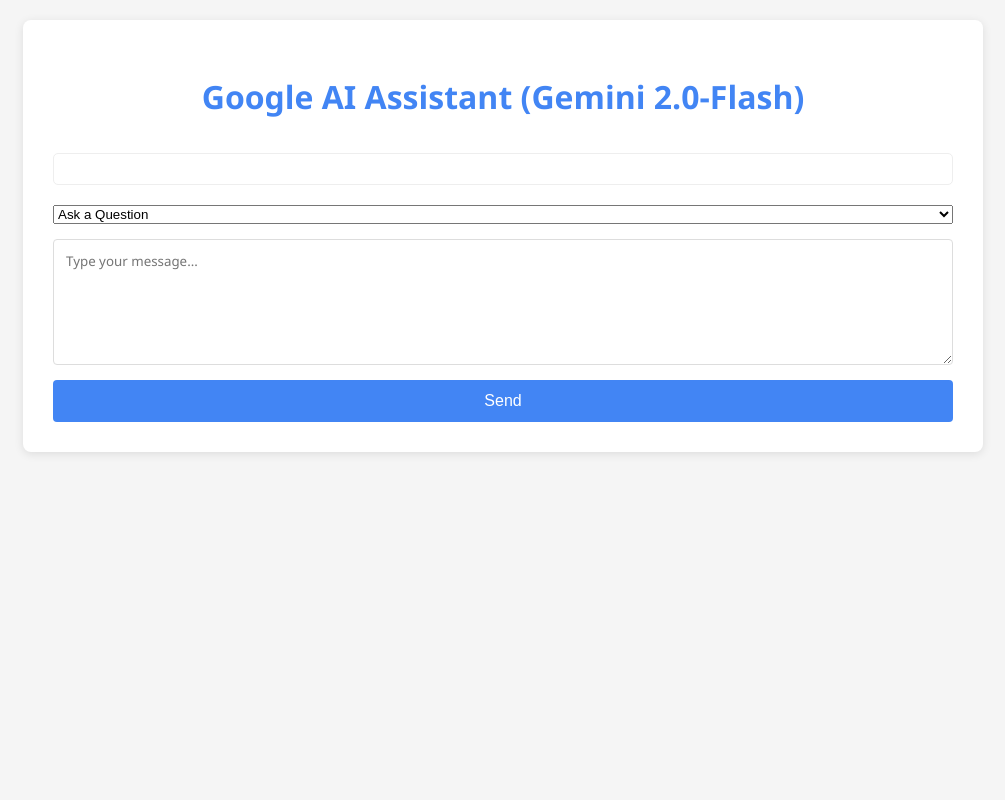
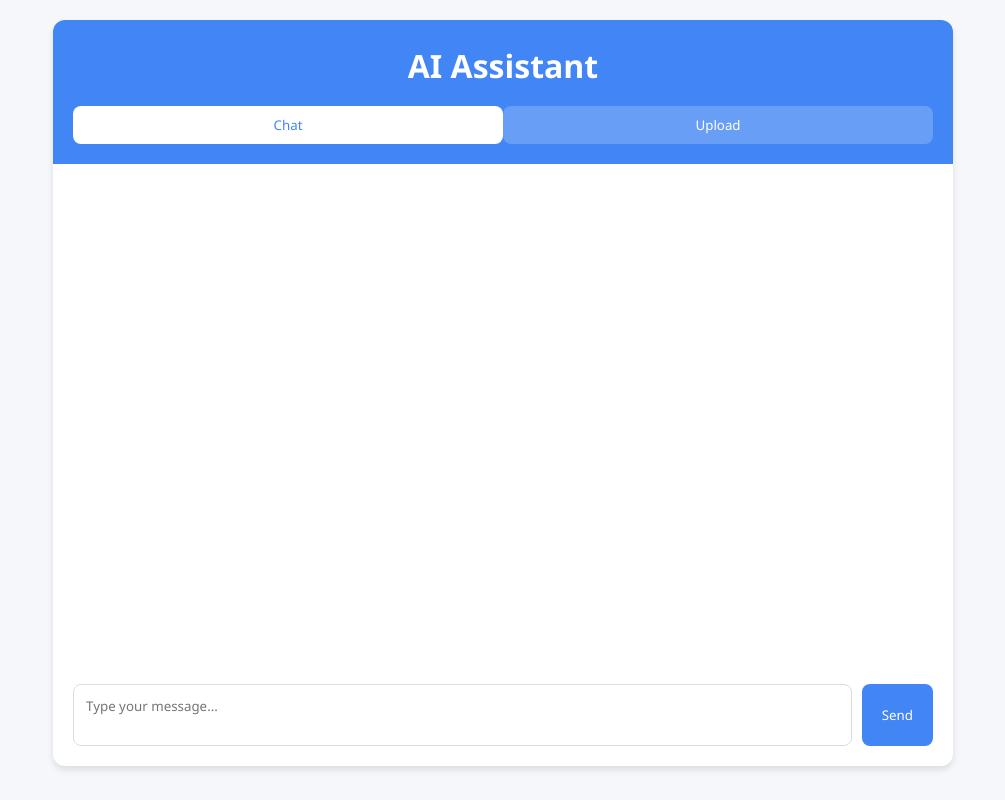
Before and after one commit to sanjaykumarsettibathula/AI-Assistant, a Flask app: page / in a window 1280 px wide. Shown: the whole page, without its empty margins (137-1142 px from the left). Run offline with Flask 3, Linux system fonts and the light colour scheme.

Commit message:
made some improvements

````diff
--- a/app.py
+++ b/app.py
@@ -1,160 +1,119 @@
-from flask import Flask, render_template, request, session, redirect, url_for, jsonify
+from flask import Flask, render_template, request, session, jsonify
 import google.generativeai as genai
 from dotenv import load_dotenv
 import os
-import sqlite3
 from werkzeug.utils import secure_filename
-import tempfile
-import fitz  # PyMuPDF for PDFs
-from docx import Document  # For Word docs
-from datetime import datetime
+import fitz  # PyMuPDF
+from docx import Document
+import re
+from database import init_db, log_conversation, log_feedback
 
-# Load environment
+# Initialize
 load_dotenv()
-GOOGLE_API_KEY = os.getenv("GOOGLE_API_KEY")
-FLASK_SECRET_KEY = os.getenv("FLASK_SECRET_KEY")
+init_db()
 
 # Configure Gemini
-genai.configure(api_key=GOOGLE_API_KEY)
+genai.configure(api_key=os.getenv("GOOGLE_API_KEY"))
 model = genai.GenerativeModel('gemini-1.5-flash')
 
 app = Flask(__name__)
-app.secret_key = FLASK_SECRET_KEY
+app.secret_key = os.getenv("FLASK_SECRET_KEY")
 app.config['UPLOAD_FOLDER'] = 'uploads'
 os.makedirs(app.config['UPLOAD_FOLDER'], exist_ok=True)
 
-# Database setup
-def init_db():
-    conn = sqlite3.connect('feedback.db')
-    cursor = conn.cursor()
-    cursor.execute('''
-        CREATE TABLE IF NOT EXISTS feedback (
-            id INTEGER PRIMARY KEY AUTOINCREMENT,
-            query TEXT,
-            response TEXT,
-            helpful BOOLEAN,
-            timestamp DATETIME DEFAULT CURRENT_TIMESTAMP
-        )
-    ''')
-    conn.commit()
-    conn.close()
-
-init_db()
-
-# File processing
+# Constants
 ALLOWED_EXTENSIONS = {'txt', 'pdf', 'docx'}
+MAX_FILE_SIZE = 10 * 1024 * 1024  # 10MB
 
 def allowed_file(filename):
-    return '.' in filename and \
-           filename.rsplit('.', 1)[1].lower() in ALLOWED_EXTENSIONS
+    return '.' in filename and filename.rsplit('.', 1)[1].lower() in ALLOWED_EXTENSIONS
 
 def extract_text(filepath):
     try:
         if filepath.endswith('.pdf'):
-            # PDF processing with PyMuPDF
             doc = fitz.open(filepath)
-            text = ""
-            for page in doc:
-                text += page.get_text()
-            return text.strip()
-
+            return " ".join(page.get_text() for page in doc)
         elif filepath.endswith('.docx'):
-            # Word document processing
-            doc = Document(filepath)
-            return "\n".join([para.text for para in doc.paragraphs])
-
+            return "\n".join(p.text for p in Document(filepath).paragraphs)
         elif filepath.endswith('.txt'):
-            # Plain text file
             with open(filepath, 'r', encoding='utf-8') as f:
                 return f.read()
-
-        else:
-            return "Unsupported file type"
-    except Exception as e:
-        return f"Error processing file: {str(e)}"
-
-# AI functions
-def get_ai_response(prompt, context=None):
-    try:
-        if context:
-            messages = [{"role": "user", "content": msg} for msg in context]
-            messages.append({"role": "user", "content": prompt})
-            response = model.generate_content(messages)
-        else:
-            response = model.generate_content(prompt)
-        return response.text
+        return "Unsupported file type"
     except Exception as e:
         return f"Error: {str(e)}"
 
-# Routes
-@app.route('/', methods=['GET', 'POST'])
+def format_response(text):
+    # Markdown to HTML conversion
+    text = re.sub(r'\*\*(.*?)\*\*', r'<strong>\1</strong>', text)
+    text = re.sub(r'\*(.*?)\*', r'<em>\1</em>', text)
+    text = re.sub(r'\$(.*?)\$', r'<div class="math">\1</div>', text)
+    text = re.sub(r'```(.*?)```', r'<pre class="code">\1</pre>', text, flags=re.DOTALL)
+    text = re.sub(r'^-\s(.*)$', r'<li>\1</li>', text, flags=re.MULTILINE)
+    text = text.replace('\n\n', '<br>')
+    return text
+
+@app.route('/')
 def home():
-    if 'conversation' not in session:
-        session['conversation'] = []
+    if 'session_id' not in session:
+        session['session_id'] = os.urandom(16).hex()
+    return render_template('index.html')
 
-    # Initialize default values
-    response = None
-    user_input = None
+@app.route('/api/chat', methods=['POST'])
+def handle_chat():
+    user_input = request.json.get('message', '').strip()
+    if not user_input:
+        return jsonify({'error': 'Empty message'}), 400
 
-    if request.method == 'POST':
-        user_input = request.form.get('user_input', '')
-        task_type = request.form.get('task_type', 'answer')
+    try:
+        response = model.generate_content(user_input).text
+        formatted = format_response(response)
+        log_conversation(session['session_id'], user_input, response)
+        return jsonify({'response': formatted})
+    except Exception as e:
+        return jsonify({'error': str(e)}), 500
 
-        if task_type == 'upload':
-            return redirect(url_for('upload_file'))
+@app.route('/api/upload', methods=['POST'])
+def handle_upload():
+    if 'file' not in request.files:
+        return jsonify({'error': 'No file'}), 400
 
-        if user_input:  # Only process if input exists
-            response = get_ai_response(user_input, session['conversation'])
-            session['conversation'].extend([user_input, response])
-            session.modified = True
+    file = request.files['file']
+    if not file or file.filename == '':
+        return jsonify({'error': 'Empty filename'}), 400
 
-    return render_template('index.html',
-                         response=response or "",
-                         user_input=user_input or "",
-                         conversation=session['conversation'])
+    if not allowed_file(file.filename):
+        return jsonify({'error': 'Unsupported file type'}), 400
 
-@app.route('/upload', methods=['GET', 'POST'])
-def upload_file():
-    if request.method == 'POST':
-        if 'file' not in request.files:
-            return redirect(request.url)
+    try:
+        filename = secure_filename(file.filename)
+        filepath = os.path.join(app.config['UPLOAD_FOLDER'], filename)
+        file.save(filepath)
 
-        file = request.files['file']
-        if file.filename == '':
-            return redirect(request.url)
+        text = extract_text(filepath)
+        if text.startswith("Error:"):
+            return jsonify({'error': text}), 500
 
-        if file and allowed_file(file.filename):
-            filename = secure_filename(file.filename)
-            filepath = os.path.join(app.config['UPLOAD_FOLDER'], filename)
-            file.save(filepath)
+        prompt = f"Analyze this document and provide:\n1. Key points\n2. Important data\n3. Actionable insights\n\n{text[:15000]}"
+        response = model.generate_content(prompt).text
+        os.remove(filepath)
 
-            extracted_text = extract_text(filepath)
-            summary = get_ai_response(f"Summarize this document:\n{extracted_text}")
+        return jsonify({
+            'response': format_response(response),
+            'preview': text[:500] + ('...' if len(text) > 500 else '')
+        })
+    except Exception as e:
+        return jsonify({'error': str(e)}), 500
 
-            return render_template('upload.html',
-                                filename=filename,
-                                summary=summary,
-                                extracted_text=extracted_text[:500] + "..." if len(extracted_text) > 500 else extracted_text)
-
-    return render_template('upload.html')
-
-@app.route('/feedback', methods=['POST'])
+@app.route('/api/feedback', methods=['POST'])
 def handle_feedback():
-    data = request.get_json()
-    query = data.get('query')
-    response = data.get('response')
-    helpful = data.get('helpful', False)
-
-    conn = sqlite3.connect('feedback.db')
-    cursor = conn.cursor()
-    cursor.execute('''
-        INSERT INTO feedback (query, response, helpful)
-        VALUES (?, ?, ?)
-    ''', (query, response, helpful))
-    conn.commit()
-    conn.close()
-
-    return jsonify({"status": "success"})
+    data = request.json
+    log_feedback(
+        session['session_id'],
+        data.get('query', ''),
+        data.get('response', ''),
+        data.get('helpful', False)
+    )
+    return jsonify({'status': 'success'})
 
 if __name__ == '__main__':
     app.run(debug=True)
--- /dev/null
+++ b/requirements.txt
@@ -0,0 +1,6 @@
+flask==3.0.0
+google-generativeai>=0.3.0
+python-dotenv==1.0.0
+pymupdf==1.23.0
+python-docx==0.8.11
+gunicorn==21.2.0
--- /dev/null
+++ b/static/script.js
@@ -0,0 +1,93 @@
+document.addEventListener("DOMContentLoaded", () => {
+  // Tab switching
+  const tabs = document.querySelectorAll("[data-tab]");
+  tabs.forEach((tab) => {
+    tab.addEventListener("click", () => {
+      tabs.forEach((t) => t.classList.remove("active"));
+      tab.classList.add("active");
+
+      document.querySelectorAll(".tab-content").forEach((content) => {
+        content.classList.remove("active");
+      });
+      document.getElementById(tab.dataset.tab).classList.add("active");
+    });
+  });
+
+  // Chat functionality
+  const conversation = document.getElementById("conversation");
+  const messageInput = document.getElementById("message-input");
+  const sendButton = document.getElementById("send-button");
+
+  function addMessage(text, type) {
+    const msgDiv = document.createElement("div");
+    msgDiv.className = `message ${type}-message`;
+    msgDiv.innerHTML = text;
+    conversation.appendChild(msgDiv);
+    conversation.scrollTop = conversation.scrollHeight;
+  }
+
+  async function sendMessage() {
+    const message = messageInput.value.trim();
+    if (!message) return;
+
+    addMessage(message, "user");
+    messageInput.value = "";
+
+    try {
+      const response = await fetch("/api/chat", {
+        method: "POST",
+        headers: {
+          "Content-Type": "application/json",
+        },
+        body: JSON.stringify({ message }),
+      });
+
+      const data = await response.json();
+      if (data.error) throw new Error(data.error);
+
+      addMessage(data.response, "ai");
+    } catch (error) {
+      addMessage(`Error: ${error.message}`, "error");
+    }
+  }
+
+  sendButton.addEventListener("click", sendMessage);
+  messageInput.addEventListener("keypress", (e) => {
+    if (e.key === "Enter" && !e.shiftKey) {
+      e.preventDefault();
+      sendMessage();
+    }
+  });
+
+  // File upload
+  const fileInput = document.getElementById("file-input");
+  const uploadButton = document.getElementById("upload-button");
+  const filePreview = document.getElementById("file-preview");
+
+  uploadButton.addEventListener("click", async () => {
+    if (!fileInput.files.length) return;
+
+    const file = fileInput.files[0];
+    const formData = new FormData();
+    formData.append("file", file);
+
+    try {
+      const response = await fetch("/api/upload", {
+        method: "POST",
+        body: formData,
+      });
+
+      const data = await response.json();
+      if (data.error) throw new Error(data.error);
+
+      filePreview.innerHTML = `
+                <h3>Document Analysis:</h3>
+                <div class="ai-message">${data.response}</div>
+                <h4>Preview:</h4>
+                <p>${data.preview}</p>
+            `;
+    } catch (error) {
+      filePreview.innerHTML = `<div class="error">${error.message}</div>`;
+    }
+  });
+});
--- a/static/style.css
+++ b/static/style.css
@@ -1,78 +1,119 @@
+:root {
+  --primary: #4285f4;
+  --secondary: #34a853;
+  --error: #ea4335;
+  --bg: #f5f7fa;
+  --text: #202124;
+  --card: #ffffff;
+}
+
+* {
+  box-sizing: border-box;
+  margin: 0;
+  padding: 0;
+  font-family: "Segoe UI", Roboto, sans-serif;
+}
+
 body {
-  font-family: "Segoe UI", Tahoma, Geneva, Verdana, sans-serif;
+  background: var(--bg);
+  color: var(--text);
   line-height: 1.6;
-  margin: 0;
   padding: 20px;
-  background: #f5f5f5;
-  color: #333;
 }
 
 .container {
   max-width: 900px;
   margin: 0 auto;
-  background: white;
-  padding: 30px;
-  border-radius: 8px;
-  box-shadow: 0 2px 10px rgba(0, 0, 0, 0.1);
+  background: var(--card);
+  border-radius: 12px;
+  box-shadow: 0 4px 6px rgba(0, 0, 0, 0.1);
+  overflow: hidden;
 }
 
-h1 {
-  color: #4285f4;
+header {
+  background: var(--primary);
+  color: white;
+  padding: 20px;
   text-align: center;
-  margin-bottom: 30px;
+}
+
+.tabs {
+  display: flex;
+  margin-top: 15px;
+}
+
+.tabs button {
+  flex: 1;
+  background: rgba(255, 255, 255, 0.2);
+  border: none;
+  color: white;
+  padding: 10px;
+  cursor: pointer;
+  transition: all 0.3s;
+}
+
+.tabs button.active {
+  background: white;
+  color: var(--primary);
+}
+
+.tab-content {
+  display: none;
+  padding: 20px;
+}
+
+.tab-content.active {
+  display: block;
 }
 
 .conversation {
-  max-height: 400px;
+  height: 60vh;
   overflow-y: auto;
+  padding: 10px;
   margin-bottom: 20px;
-  border: 1px solid #eee;
-  padding: 15px;
-  border-radius: 5px;
 }
 
 .message {
-  padding: 10px 15px;
-  margin-bottom: 10px;
+  padding: 12px 16px;
+  margin-bottom: 12px;
   border-radius: 18px;
   max-width: 80%;
+  line-height: 1.5;
 }
 
-.message.user {
+.user-message {
   background: #e3f2fd;
   margin-left: auto;
-  border-bottom-right-radius: 0;
+  border-bottom-right-radius: 4px;
 }
 
-.message.ai {
-  background: #f1f1f1;
+.ai-message {
+  background: #f1f3f4;
   margin-right: auto;
-  border-bottom-left-radius: 0;
+  border-bottom-left-radius: 4px;
 }
 
-.input-form {
+.input-area {
   display: flex;
-  flex-direction: column;
-  gap: 15px;
+  gap: 10px;
 }
 
 textarea {
-  min-height: 100px;
+  flex: 1;
+  min-height: 60px;
   padding: 12px;
   border: 1px solid #ddd;
-  border-radius: 4px;
-  resize: vertical;
-  font-family: inherit;
+  border-radius: 8px;
+  resize: none;
 }
 
 button {
-  background: #4285f4;
+  background: var(--primary);
   color: white;
   border: none;
-  padding: 12px 20px;
-  border-radius: 4px;
+  padding: 0 20px;
+  border-radius: 8px;
   cursor: pointer;
-  font-size: 16px;
   transition: background 0.3s;
 }
 
--- a/templates/index.html
+++ b/templates/index.html
@@ -1,82 +1,43 @@
 <!DOCTYPE html>
-<html>
+<html lang="en">
   <head>
-    <title>Google AI Assistant</title>
+    <meta charset="UTF-8" />
+    <meta name="viewport" content="width=device-width, initial-scale=1.0" />
+    <title>AI Assistant</title>
     <link rel="stylesheet" href="/static/style.css" />
   </head>
   <body>
     <div class="container">
-      <h1>Google AI Assistant (Gemini 2.0-Flash)</h1>
+      <header>
+        <h1>AI Assistant</h1>
+        <div class="tabs">
+          <button class="active" data-tab="chat">Chat</button>
+          <button data-tab="upload">Upload</button>
+        </div>
+      </header>
 
-      <!-- Conversation History -->
-      <div class="conversation">
-        {% for msg in conversation %}
-        <div
-          class="message {% if loop.index % 2 == 1 %}user{% else %}ai{% endif %}"
-        >
-          {{ msg }}
+      <main>
+        <div class="tab-content active" id="chat">
+          <div class="conversation" id="conversation"></div>
+          <div class="input-area">
+            <textarea
+              id="message-input"
+              placeholder="Type your message..."
+            ></textarea>
+            <button id="send-button">Send</button>
+          </div>
         </div>
-        {% endfor %}
-      </div>
 
-      <!-- Input Form -->
-      <form method="POST" class="input-form">
-        <select name="task_type">
-          <option value="answer">Ask a Question</option>
-          <option value="summarize">Summarize Text</option>
-          <option value="generate">Generate Content</option>
-          <option value="upload">Upload File</option>
-        </select>
-        <textarea
-          name="user_input"
-          placeholder="Type your message..."
-          required
-        ></textarea>
-        <button type="submit">Send</button>
-      </form>
-
-      <!-- Response Area -->
-      {% if response %}
-      <div class="response">
-        <h3>AI Response:</h3>
-        <p>{{ response }}</p>
-        <div class="feedback">
-          <p>Was this helpful?</p>
-          <button
-            onclick="sendFeedback('{{ user_input|tojson }}', '{{ response|tojson }}', true)"
-          >
-            👍 Yes
-          </button>
-          <button
-            onclick="sendFeedback('{{ user_input|tojson }}', '{{ response|tojson }}', false)"
-          >
-            👎 No
-          </button>
+        <div class="tab-content" id="upload">
+          <div class="upload-area">
+            <input type="file" id="file-input" accept=".pdf,.docx,.txt" />
+            <button id="upload-button">Process File</button>
+            <div id="file-preview"></div>
+          </div>
         </div>
-      </div>
-      {% endif %}
+      </main>
     </div>
 
-    <script>
-      function sendFeedback(query, response, helpful) {
-        // Ensure values are strings (handle undefined cases)
-        query = query || "";
-        response = response || "";
-
-        fetch("/feedback", {
-          method: "POST",
-          headers: {
-            "Content-Type": "application/json",
-          },
-          body: JSON.stringify({
-            query: query,
-            response: response,
-            helpful: helpful,
-          }),
-        })
-          .then((response) => response.json())
-          .then((data) => console.log("Feedback recorded:", data));
-      }
-    </script>
+    <script src="/static/script.js"></script>
   </body>
 </html>
````
Also changed, not shown: other parts of static/style.css (+24 -32 lines), database.py (+55 -0 lines), ai_assistant.db (added), 1 other file. Lines whose indentation alone changed are shown as unchanged.
